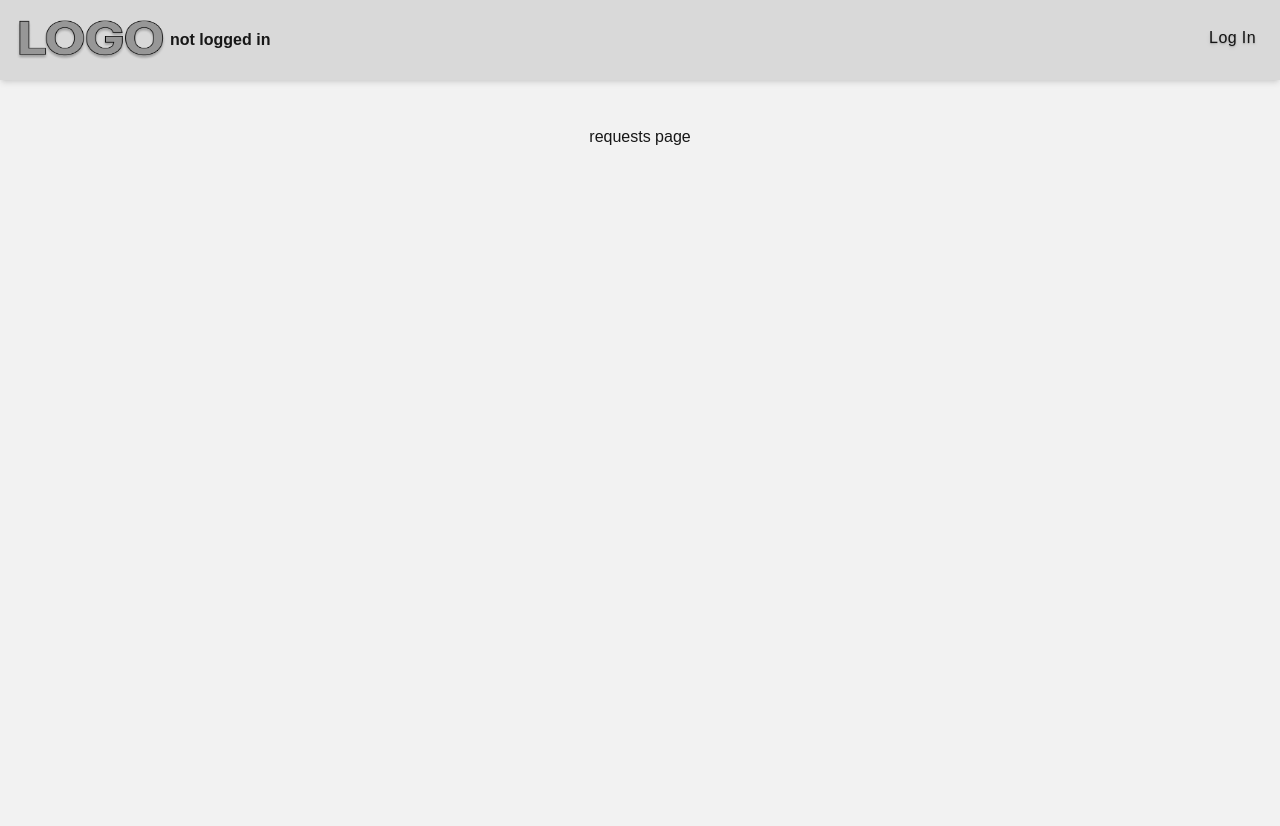
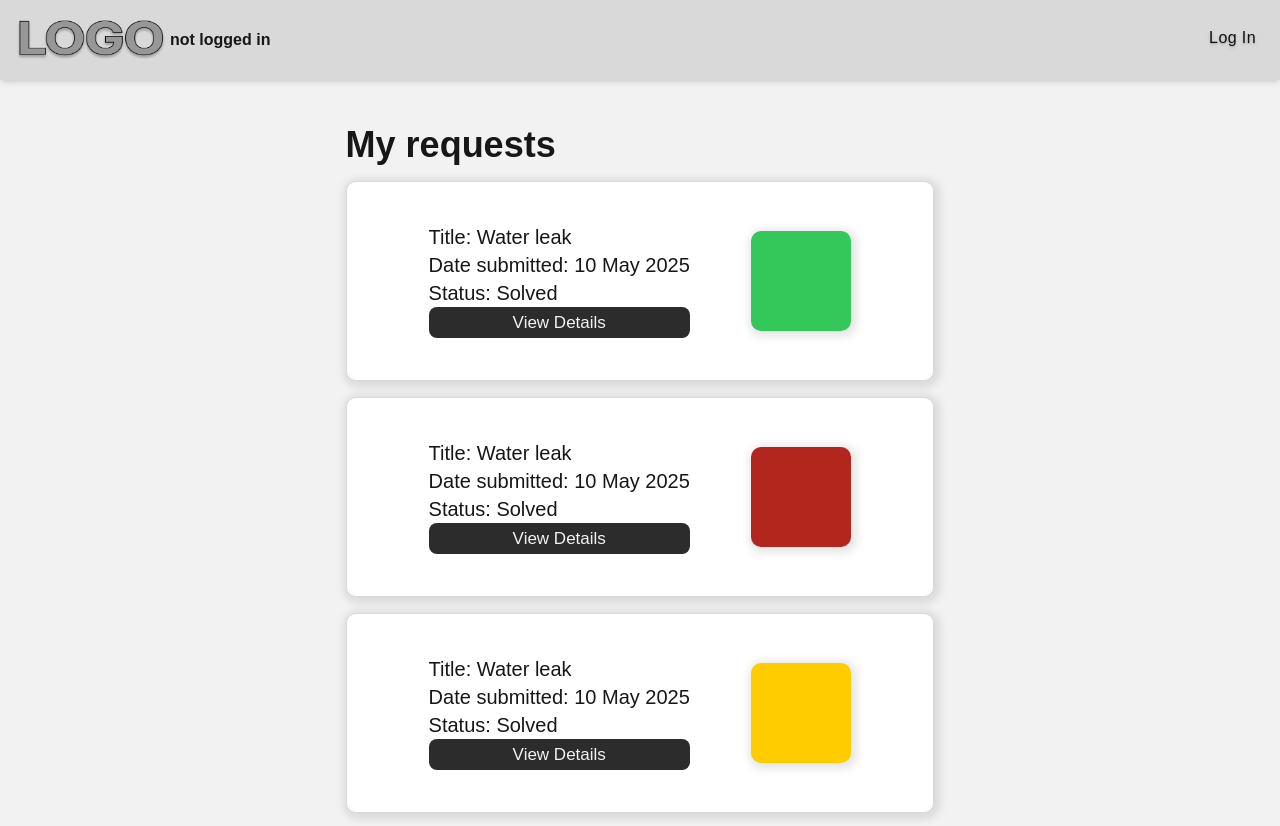
Before and after one commit to SPHEI/2025_DSA_Sec05_KNAPIK, a Next.js app in the folder frontend/: page /requests in a window 1280 px wide. Before the commit the page ends 800 px from the top, so only its background shows below. Built offline with nearby package versions, Linux system fonts and the light colour scheme.

Commit message:
Add RequestBox component and update Requests and SubmitIssue pages

```diff
--- /dev/null
+++ b/frontend/src/app/components/RequestBox.tsx
@@ -0,0 +1,33 @@
+import React from "react";
+
+interface RequestProps {
+  title: string;
+  date: string;
+  status: string;
+  colorClass: string; //do statusu z tych boxow green itd
+}
+
+function RequestBox(props: RequestProps) {
+  return (
+    <div className="white-box w-[50%] h-[200px]">
+      <div className="flex flex-row items-center justify-between gap-8 w-full px-8">
+        <div className="flex flex-col">
+          <h1 className="text-xl">Title: {props.title}</h1>
+          <h1 className="text-xl">Date submitted: {props.date}</h1>
+          <h1 className="text-xl">Status: {props.status}</h1>
+          <button className="black-button">View Details</button>
+        </div>
+        <div className={props.colorClass}></div>
+      </div>
+    </div>
+  );
+}
+
+RequestBox.defaultProps = {
+  title: "Electricity",
+  date: "30 April 2137",
+  status: "Pending",
+  colorClass: "status-box-yellow",
+};
+
+export default RequestBox;
--- a/frontend/src/app/requests/page.tsx
+++ b/frontend/src/app/requests/page.tsx
@@ -1,29 +1,45 @@
-"use client"
+"use client";
 import "../globals.css";
 import { useState, useEffect } from "react";
-
+import RequestBox from "../components/RequestBox";
 
 //Page is shared by all types of accounts
 function Requests() {
-    const [ready,setReady] = useState(false)
-    const [error, setError] = useState('none')
+  const [ready, setReady] = useState(false);
+  const [error, setError] = useState("none");
   useEffect(() => {
     //Page setup goes here
     setReady(true);
-    },[])
+  }, []);
 
-    if(ready)
-    {
-        if(error == 'none')
-        {
+  if (ready) {
+    if (error == "none") {
       return (
         <main>
-                    <h1>requests page</h1>
+          <div className="page-head w-[50%]">
+            <b className="text-4xl">My requests</b>
+          </div>
+          <RequestBox
+            title="Water leak"
+            date="10 May 2025"
+            status="Solved"
+            colorClass="status-box-green"
+          />
+          <RequestBox
+            title="Water leak"
+            date="10 May 2025"
+            status="Solved"
+            colorClass="status-box-red"
+          />
+          <RequestBox
+            title="Water leak"
+            date="10 May 2025"
+            status="Solved"
+            colorClass="status-box-yellow"
+          />
         </main>
       );
-        }
-        else
-        {
+    } else {
       return (
         <main>
           <b>An error has occured:</b>
@@ -31,15 +47,13 @@ function Requests() {
         </main>
       );
     }
-    }
-    else
-    {
-        return(
+  } else {
+    return (
       <main>
         <h1>Loading...</h1>
       </main>
-        )
+    );
   }
-};
+}
 
 export default Requests;
--- a/frontend/src/app/submit-issue/page.tsx
+++ b/frontend/src/app/submit-issue/page.tsx
@@ -1,29 +1,55 @@
-"use client"
+"use client";
 import "../globals.css";
 import { useState, useEffect } from "react";
 
 //Tenants Only
 function SubmitIssue() {
-    const [ready,setReady] = useState(false)
-    const [error, setError] = useState('none')
+  const [ready, setReady] = useState(false);
+  const [error, setError] = useState("none");
+  const [title, setTitle] = useState("");
+  const [description, setDescription] = useState("");
+
+  const handleSubmit = () => {
+    //handle api
+
+    console.log("Submitted:", { title, description });
+    alert("Issue submitted!");
+  };
 
   useEffect(() => {
     //Page setup goes here
     setReady(true);
-    },[])
+  }, []);
 
-    if(ready)
-    {
-        if(error == 'none')
-        {
+  if (ready) {
+    if (error == "none") {
       return (
-                <main>
-                    <h1>issue submit page</h1>
+        <main className="flex flex-col items-center justify-start gap-6 mt-10">
+          <div className="page-head w-[50%]">
+            <b className="text-4xl">Please describe your issue here</b>
+          </div>
+
+          <input
+            type="text"
+            placeholder="Title....."
+            value={title}
+            onChange={(e) => setTitle(e.target.value)}
+            className="w-[50%] px-4 py-2 rounded border border-gray-300 shadow-sm bg-white"
+          />
+
+          <textarea
+            placeholder="Describe the issue in detail..."
+            value={description}
+            onChange={(e) => setDescription(e.target.value)}
+            className="w-[50%] h-[300px] p-4 rounded border border-gray-300 shadow-sm bg-white"
+          />
+
+          <button onClick={handleSubmit} className="black-button">
+            Submit Issue
+          </button>
         </main>
       );
-        }
-        else
-        {
+    } else {
       return (
         <main>
           <b>An error has occured:</b>
@@ -31,15 +57,13 @@ function SubmitIssue() {
         </main>
       );
     }
-    }
-    else
-    {
-        return(
+  } else {
+    return (
       <main>
         <h1>Loading...</h1>
       </main>
-        )
+    );
   }
-};
+}
 
 export default SubmitIssue;
```
Lines whose indentation alone changed are shown as unchanged.
